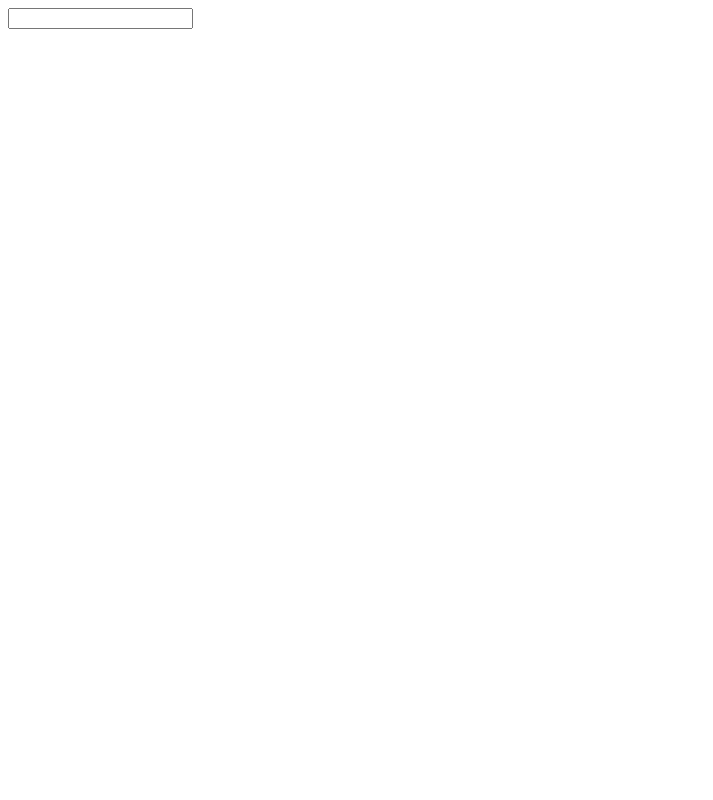
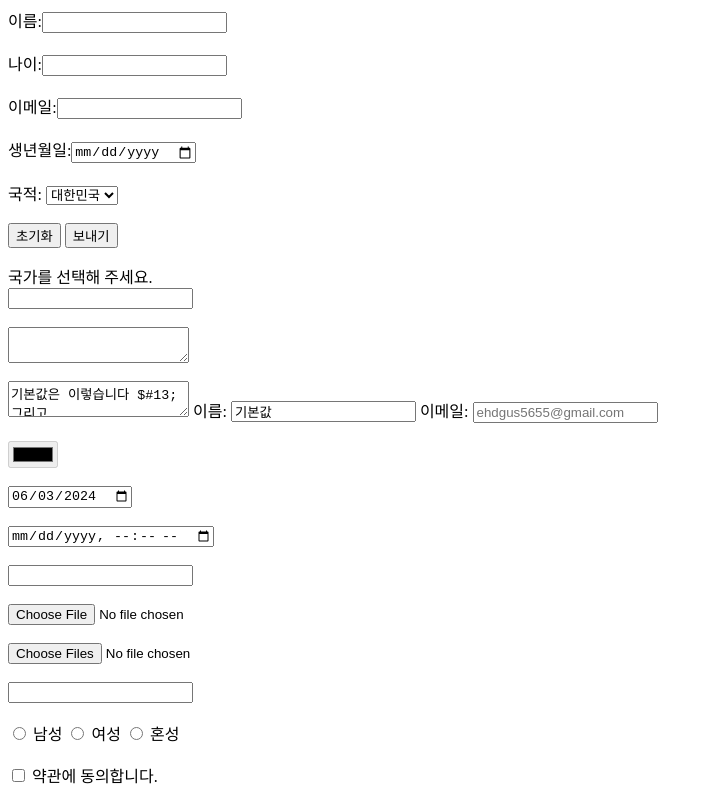
Before and after one commit to ChemEngBear/KDTtesting, a plain HTML site: page 05/forms.html in a window 1280 px wide. Shown: the whole page, without its empty margins (0-713 px from the left). Drawn offline with Linux system fonts and the light colour scheme.

Commit message:
get method로 보내는 내용 포함

```diff
--- a/05/forms.html
+++ b/05/forms.html
@@ -4,6 +4,97 @@
         <title> HTML의 폼 테그</title>
     </head>
     <body>
-        <input>
+        <!-- <div>
+            국가를 선택해 주세요.
+            <select multiple>  multiple이 없으면 하나만 선택 가능  -->
+                <!-- <option>대한민국</option>
+                <option>중국</option>
+                <option>일본</option>
+                <option>미국</option>
+                <option>영국</option>
+                <option>프랑스</option>
+                <option>케나다</option>
+            </select>
+            <br><br>
+        </div> -->
+
+
+
+        <form method="get">
+            <label for="name"> 이름:</label><input id="name"> <br><br>
+            <label for="age"> 나이:</label><input id="age" type="number" min="0"> <br><br>
+            <label for="email"> 이메일:</label><input id="email" type="email"> <br><br>
+            <label for="birth"> 생년월일:</label><input id="birth" type="date"> <br><br>
+            <label for="country"> 국적:</label>
+            <select id="country">
+                <option>대한민국</option>
+                <option>중국</option>
+                <option>일본</option>
+                <option>미국</option>
+                <option>영국</option>
+                <option>프랑스</option>
+                <option>케나다</option>
+            </select>
+            <br><br>
+            <button for="reset"> 초기화</button>
+            <button for="submit"> 보내기</button>
+
+
+        </form>
+
+        <div>
+            국가를 선택해 주세요.
+        </div>
+        <input list="dataList">
+        <datalist id="dataList">
+            <option value="대한민국"></option>
+            <option value="중국"></option>
+            <option value="미국"></option>
+            <option value="영국"></option>
+            <option value="프랑스"></option>
+            <option value="케나다"></option>
+        </datalist>
+
+            <br><br>
+
+        </div>
+
+
+
+
+
+
+
+
+        <textarea></textarea> <!--여러 줄의 텍스트를 입력할 수 있는 상자 생성 -->
+        <br><br>
+        <textarea>기본값은 이렇습니다 $#13;그리고</textarea>
+        <label>이름: </label><input id="xxx" type="text"
+        value="기본값">  <!-- required를 넣으면 값이 충족되지 않으면 경고 메세지 출력-->
+
+        <label for="email"> 이메일: </label>
+        <input placeholder="ehdgus5655@gmail.com">  <!-- 새로운 빈칸이 위의 칸의 바로 옆에 생성-->
+        <br><br> <!-- placeholder는 해당되는 텍스트가 미리 담겨있는 빈 칸 생성-->
+        <input type="color" disabled> <!-- disabled 를 하면 선택할 수 없는 상태가 됨, js를 통한 연산으로 다시 활성화 가능-->
+        <br><br> <!-- required를 넣으면 값이 충족되지 않으면 경고 메세지 출력-->
+        <input type="date" value="2024-06-03">
+        <br><br> <!-- required를 넣으면 값이 충족되지 않으면 경고 메세지 출력-->
+        <input type="datetime-local">
+        <br><br>  <!-- required를 넣으면 값이 충족되지 않으면 경고 메세지 출력-->
+        <input type="password">
+        <br><br>  <!-- required를 넣으면 값이 충족되지 않으면 경고 메세지 출력-->
+        <input type="file">
+        <br><br>  <!-- 파일을 선택해서 올릴 수 있는 인풋 형식-->
+        <input type="file" multiple>
+        <br><br>  <!-- 여러 개의 파일을 선택할 수 있는 코딩-->
+        <input type="email" >
+        <br><br>  <!-- 스마트폰 화면에서 클릭하면 이메일 입력용 자판이 나오는 코드-->
+        <input type="radio" name="@"> 남성
+        <input type="radio" name="@"> 여성
+        <input type="radio" name="@"> 혼성
+        <br><br>
+        <input type="checkbox" > 약관에 동의합니다.
     </body>
 </html>
+
+<!-- -->
```
Also changed, not shown: 0605.html (+9 -3 lines).
